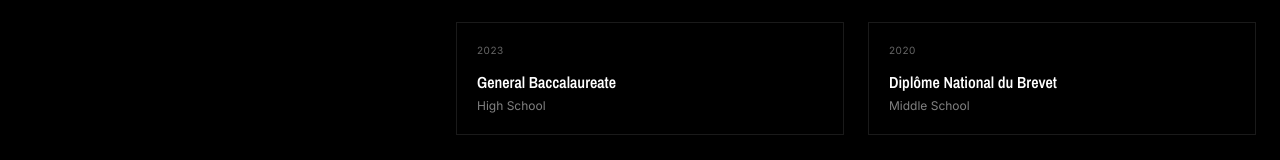
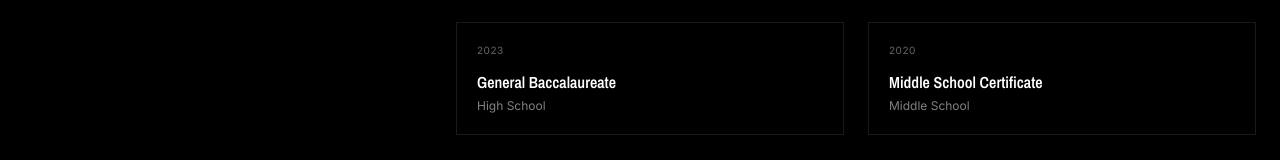
Before and after one commit to lea-tramati/Lea_tramati_2026, a React (Vite) app: page /#/cv in a window 1280 px wide. Shown: the part 1275-1435 px from the top of the page. Built offline with nearby package versions, Linux system fonts and the light colour scheme.

Commit message:
CV EN : Diplome National du Brevet -> Middle School Certificate
Co-Authored-By: Claude Sonnet 4.6 <noreply@anthropic.com>

```diff
--- a/src/app/i18n/translations.ts
+++ b/src/app/i18n/translations.ts
@@ -58,7 +58,7 @@ export const translations = {
         { year: "2024", title: "Graphic Design", institution: "ESAD Amiens" },
         { year: "2023", title: "Artistic Preparation", institution: "Prép'art" },
         { year: "2023", title: "General Baccalaureate", institution: "High School" },
-        { year: "2020", title: "Diplôme National du Brevet", institution: "Middle School" },
+        { year: "2020", title: "Middle School Certificate", institution: "Middle School" },
       ],
       softwareList: ["Photoshop", "Illustrator", "InDesign", "Premiere Pro", "After Effects", "HTML & CSS"],
       languageList: [
```
